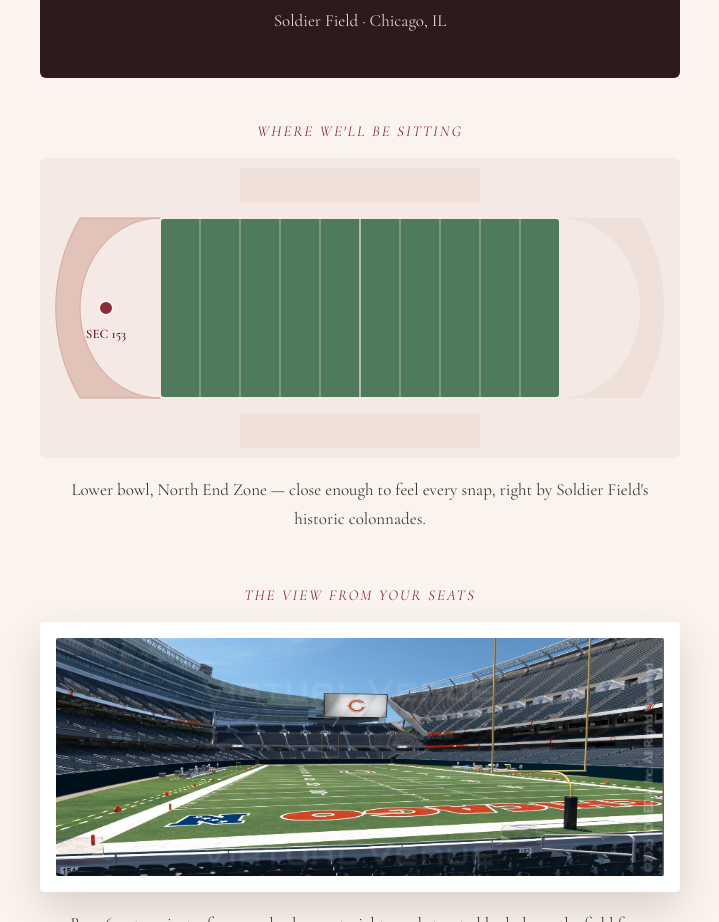
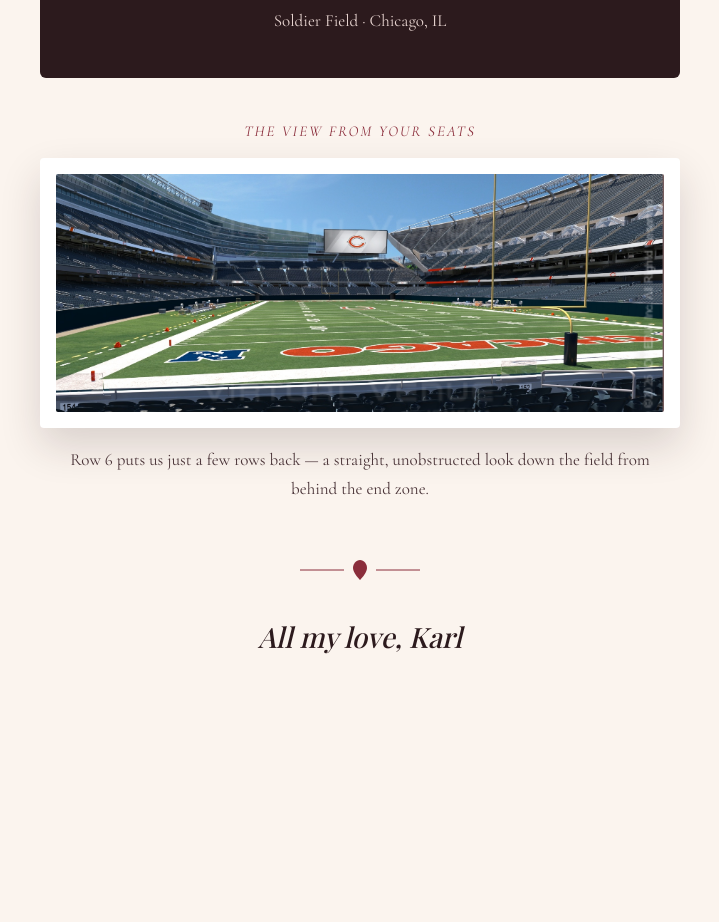
Before and after one commit to karl-lagunilla/happy-birthday-wife, a plain HTML site: page index.html in a window 1280 px wide. Shown: the part 1160-2082 px from the top of the page, without its empty margins (280-999 px from the left). After the commit the page ends 1911 px from the top, so only its background shows below. Drawn offline with nearby package versions, Linux system fonts and the light colour scheme; a web font is replaced by a local one.

Commit message:
edit text

```diff
--- a/index.html
+++ b/index.html
@@ -81,41 +81,6 @@
     </div>
   </div>
 
-  <!-- the seating chart -->
-  <div style="width: 100%; max-width: 640px; margin-bottom: 52px;">
-    <div style="font-family: 'Cormorant Garamond', serif; font-style: italic; font-size: 15px; letter-spacing: 2px; text-transform: uppercase; color: #8a2d3b; text-align: center; margin-bottom: 18px;">
-      Where we'll be sitting
-    </div>
-
-    <svg width="100%" viewBox="0 0 640 300" style="display: block; border-radius: 6px; background: #f4e9e4;">
-      <rect x="120" y="60" width="400" height="180" rx="4" fill="#4f7a5b"/>
-      <rect x="120" y="60" width="400" height="180" rx="4" fill="none" stroke="#f4e9e4" stroke-width="2"/>
-      <line x1="160" y1="60" x2="160" y2="240" stroke="#f4e9e4" stroke-width="1" opacity="0.55"/>
-      <line x1="200" y1="60" x2="200" y2="240" stroke="#f4e9e4" stroke-width="1" opacity="0.55"/>
-      <line x1="240" y1="60" x2="240" y2="240" stroke="#f4e9e4" stroke-width="1" opacity="0.55"/>
-      <line x1="280" y1="60" x2="280" y2="240" stroke="#f4e9e4" stroke-width="1" opacity="0.55"/>
-      <line x1="320" y1="60" x2="320" y2="240" stroke="#f4e9e4" stroke-width="1.5" opacity="0.8"/>
-      <line x1="360" y1="60" x2="360" y2="240" stroke="#f4e9e4" stroke-width="1" opacity="0.55"/>
-      <line x1="400" y1="60" x2="400" y2="240" stroke="#f4e9e4" stroke-width="1" opacity="0.55"/>
-      <line x1="440" y1="60" x2="440" y2="240" stroke="#f4e9e4" stroke-width="1" opacity="0.55"/>
-      <line x1="480" y1="60" x2="480" y2="240" stroke="#f4e9e4" stroke-width="1" opacity="0.55"/>
-
-      <path d="M120 60 A 80 90 0 0 0 120 240 L 40 240 A 160 170 0 0 1 40 60 Z" fill="#e2c3ba"/>
-      <path d="M120 60 A 80 90 0 0 0 120 240 L 40 240 A 160 170 0 0 1 40 60 Z" fill="none" stroke="#d3a89c" stroke-width="1"/>
-
-      <circle cx="66" cy="150" r="7" fill="#8a2d3b" stroke="#fbf4ee" stroke-width="2"/>
-      <text x="66" y="180" text-anchor="middle" font-family="Cormorant Garamond, serif" font-size="13" fill="#6c1f2b" font-weight="600">SEC 153</text>
-
-      <path d="M520 60 A 80 90 0 0 1 520 240 L 600 240 A 160 170 0 0 0 600 60 Z" fill="#efe0da"/>
-      <rect x="200" y="10" width="240" height="35" rx="4" fill="#efe0da"/>
-      <rect x="200" y="255" width="240" height="35" rx="4" fill="#efe0da"/>
-    </svg>
-
-    <div style="text-align: center; font-size: 17px; line-height: 1.7; color: #4a3438; margin-top: 18px; padding: 0 10px;">
-      Lower bowl, North End Zone &mdash; close enough to feel every snap, right by Soldier Field's historic colonnades.
-    </div>
-  </div>
-
   <!-- live view from the seats -->
   <div style="width: 100%; max-width: 640px; margin-bottom: 52px;">
     <div style="font-family: 'Cormorant Garamond', serif; font-style: italic; font-size: 15px; letter-spacing: 2px; text-transform: uppercase; color: #8a2d3b; text-align: center; margin-bottom: 18px;">
```
Also changed, not shown: 1 other file.
